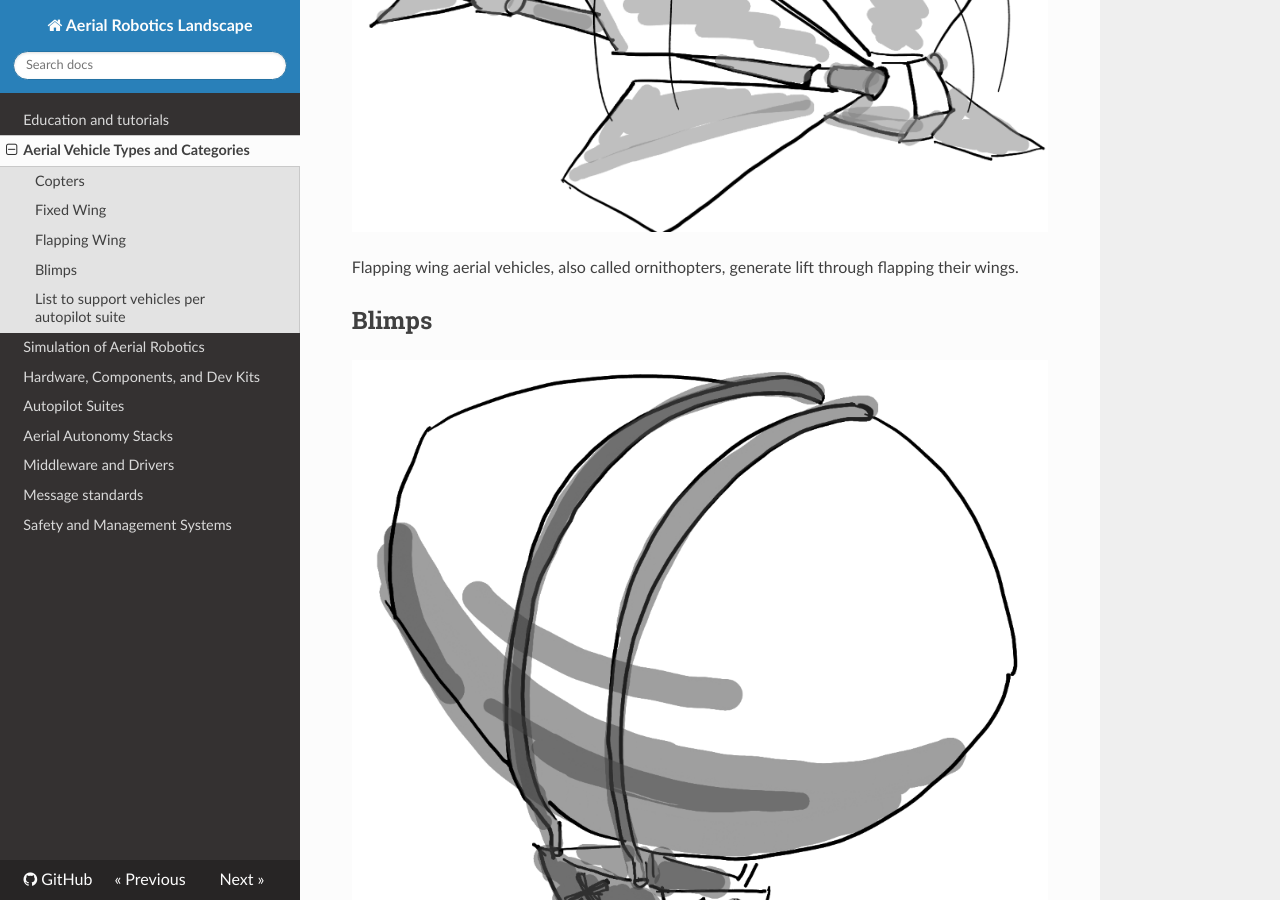
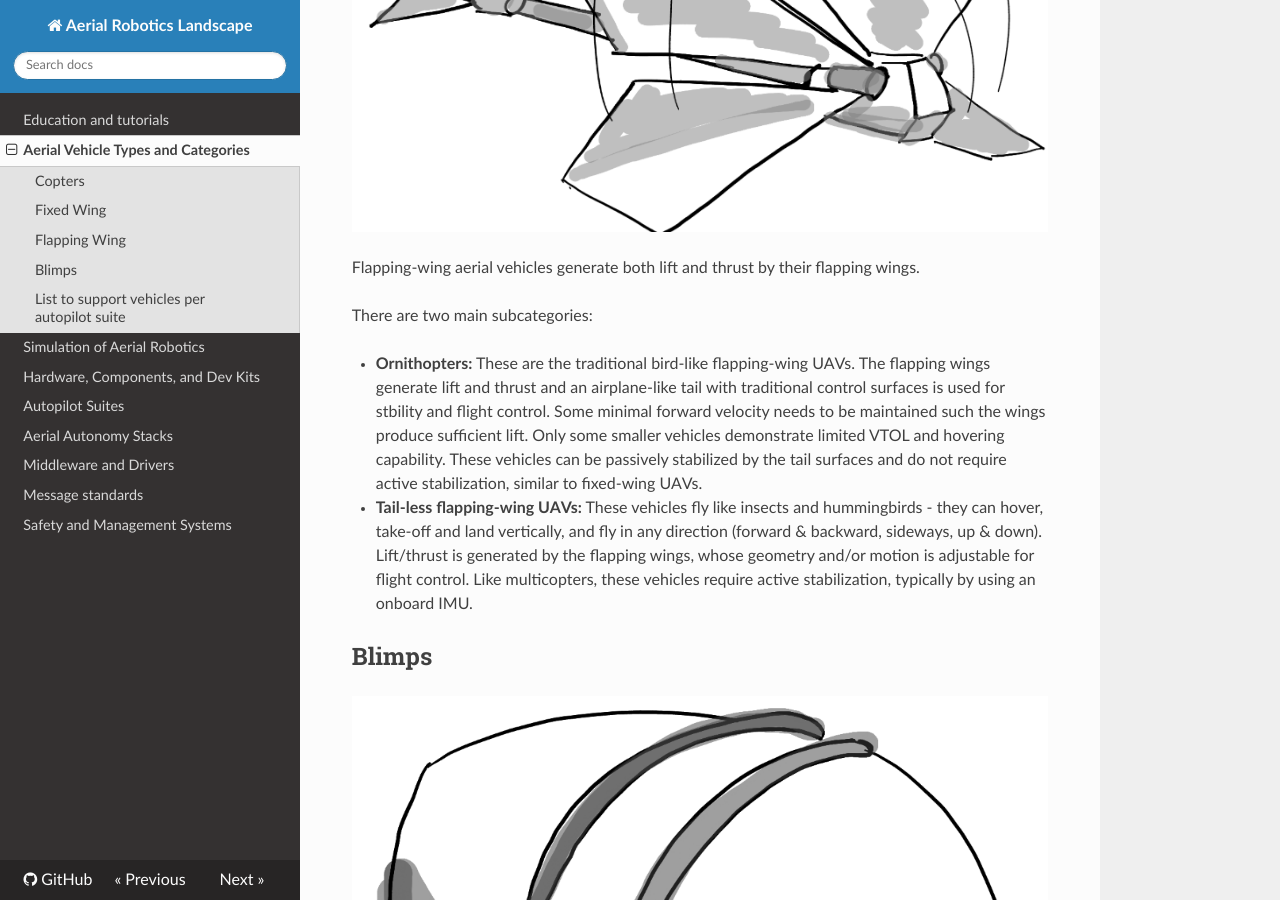
Before and after one commit to ROS-Aerial/aerial_robotic_landscape, an MkDocs documentation site: the page built from docs/aerial_vehicles.md, in a window 1280 px wide and 900 px high, scrolled down 1958 px. Built offline with MkDocs 1.6.1, drawn with Linux system fonts in a browser that asks for light colours; nearby versions of some CDN libraries.

Commit message:
Update aerial_vehicles.md | flapping-wing UAVs extended (#61)
Adding more details about flapping-wing UAVs

```diff
--- a/docs/aerial_vehicles.md
+++ b/docs/aerial_vehicles.md
@@ -32,7 +32,12 @@ These are the subcategories:
 
 ![flapping](images/flapping.png)
 
-Flapping wing aerial vehicles, also called ornithopters, generate lift through flapping their wings.
+Flapping-wing aerial vehicles generate both lift and thrust by their flapping wings.
+
+There are two main subcategories:
+
+* **Ornithopters:** These are the traditional bird-like flapping-wing UAVs. The flapping wings generate lift and thrust and an airplane-like tail with traditional control surfaces is used for stbility and flight control. Some minimal forward velocity needs to be maintained such the wings produce sufficient lift. Only some smaller vehicles demonstrate limited VTOL and hovering capability. These vehicles can be passively stabilized by the tail surfaces and do not require active stabilization, similar to fixed-wing UAVs.
+* **Tail-less flapping-wing UAVs:** These vehicles fly like insects and hummingbirds - they can hover, take-off and land vertically, and fly in any direction (forward & backward, sideways, up & down). Lift/thrust is generated by the flapping wings, whose geometry and/or motion is adjustable for flight control. Like multicopters, these vehicles require active stabilization, typically by using an onboard IMU.
 
 ## Blimps
 
```
